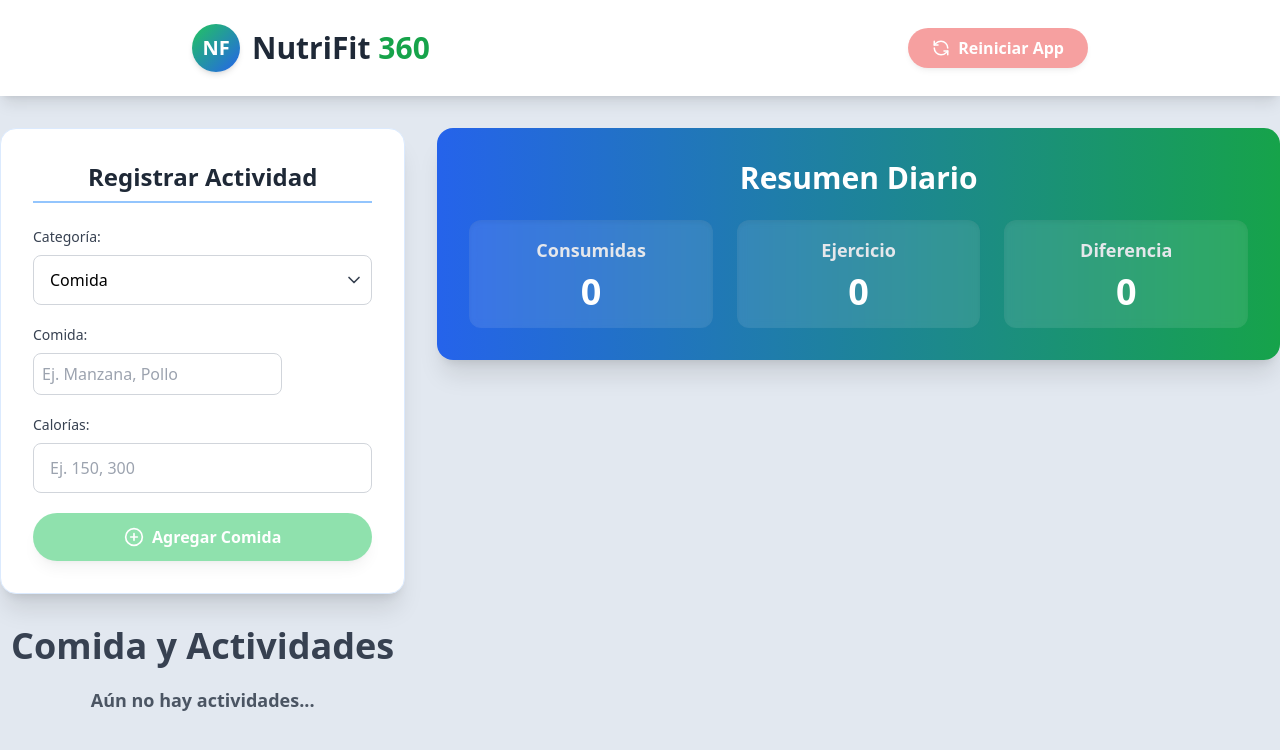
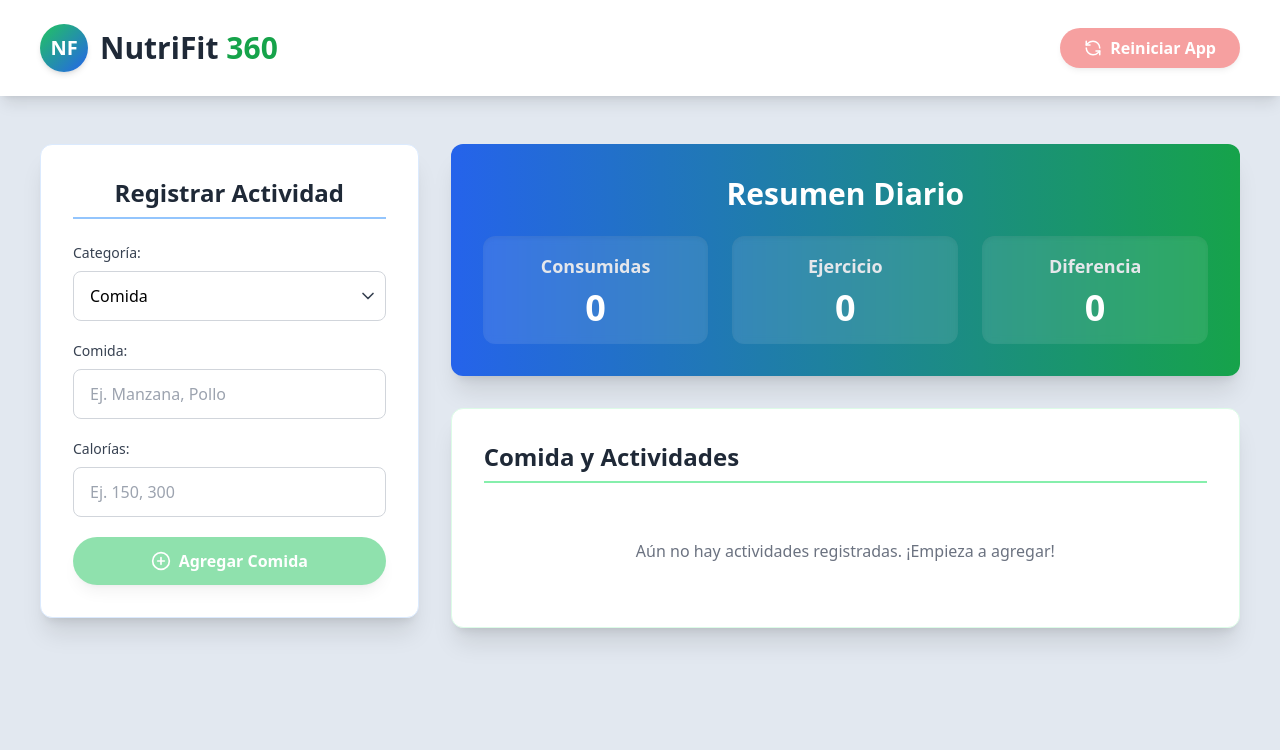
Before and after one commit to fzflorez/mf-nutri-fit-360, a React (Vite) app: page / in a window 1280 px wide. Shown: the top 750 px of the page. Built offline with nearby package versions, Linux system fonts and the light colour scheme.

Commit message:
style: update CalorieTracker and ActivityList component with a more modern and appealing design

```diff
--- a/src/App.tsx
+++ b/src/App.tsx
@@ -1,9 +1,9 @@
 import { useEffect, useMemo, useReducer } from "react";
 import { activityReducer, initialState } from "./reducers/activity-reducer";
-import ActivityList from "./components/activity-list";
 import CalorieTracker from "./components/calorie-tracker";
 import Form from "./components/Form";
 import { RefreshCcw } from "lucide-react";
+import ActivityList from "./components/activity-list";
 
 function App() {
   const [state, dispatch] = useReducer(activityReducer, initialState);
@@ -19,8 +19,8 @@ function App() {
 
   return (
     <>
-      <header className="bg-white shadow-lg p-4 md:p-6 mb-8">
-        <div className="max-w-4xl mx-auto flex flex-col md:flex-row justify-between items-center">
+      <header className="bg-white shadow-lg p-4 md:px-10 md:py-6">
+        <div className="flex flex-col md:flex-row justify-between items-center">
           <div className="flex items-center space-x-3 mb-4 md:mb-0">
             <div className="flex items-center justify-center w-12 h-12 rounded-full bg-gradient-to-br from-green-500 to-blue-600 text-white font-bold text-xl shadow-md">
               NF
@@ -42,12 +42,12 @@ function App() {
         </div>
       </header>
 
-      <main className=" container mx-auto grid grid-cols-1 lg:grid-cols-3 gap-8">
+      <main className="container mx-auto grid grid-cols-1 px-5 my-12 lg:grid-cols-3 gap-8 md:px-10">
         <Form dispatch={dispatch} state={state} />
 
-        <CalorieTracker activities={state.activities} />
+        <section className="lg:col-span-2 space-y-8">
+          <CalorieTracker activities={state.activities} />
 
-        <section className=" max-w-7xl mx-auto">
           <ActivityList activities={state.activities} dispatch={dispatch} />
         </section>
       </main>
--- a/src/components/Form.tsx
+++ b/src/components/Form.tsx
@@ -44,7 +44,7 @@ export default function Form({ dispatch, state }: FormProps) {
 
   function isValidActivity() {
     const { name, calories } = activity;
-    return name.trim() !== "" && calories !== "";
+    return name.trim() !== "" && calories > "";
   }
 
   function handleSubmit(e: React.FormEvent<HTMLFormElement>) {
@@ -57,7 +57,7 @@ export default function Form({ dispatch, state }: FormProps) {
 
   return (
     <form
-      className="lg:col-span-1 bg-white p-6 md:p-8 rounded-2xl shadow-xl border border-blue-100 h-fit"
+      className="lg:col-span-1 bg-white p-6 md:p-8 rounded-xl shadow-xl border border-blue-100 h-fit"
       onSubmit={handleSubmit}
     >
       <h2 className="text-2xl font-bold text-gray-800 mb-6 border-b-2 border-blue-300 text-center pb-2">
@@ -75,7 +75,7 @@ export default function Form({ dispatch, state }: FormProps) {
             <select
               id="category"
               value={activity.category}
-              className="block w-full px-4 py-3 border border-gray-300 rounded-lg bg-white appearance-none focus:outline-none focus:ring-2 focus:ring-green-500 focus:border-green-500 transition duration-200 pr-10"
+              className="block w-full px-4 py-3 border border-gray-300 rounded-lg outline-none bg-white appearance-none pr-10"
               onChange={handleChange}
             >
               {categories.map((category) => (
@@ -101,7 +101,7 @@ export default function Form({ dispatch, state }: FormProps) {
             type="text"
             id="name"
             value={activity.name}
-            className=" border border-gray-300 py-1 px-2 rounded-lg outline-none md:p-2"
+            className="w-full px-4 py-3 border border-gray-300 outline-none rounded-lg"
             placeholder={
               activity.category === 1
                 ? "Ej. Manzana, Pollo"
@@ -121,9 +121,9 @@ export default function Form({ dispatch, state }: FormProps) {
           <input
             type="number"
             id="calories"
-            value={Number(activity.calories) === 0 ? "" : activity.calories}
+            value={Number(activity.calories) == 0 ? "" : activity.calories}
             placeholder="Ej. 150, 300"
-            className="w-full px-4 py-3 border border-gray-300 rounded-lg focus:ring-2 focus:ring-green-500 focus:border-green-500 transition duration-200"
+            className="w-full px-4 py-3 border border-gray-300 outline-none rounded-lg"
             onChange={handleChange}
           />
         </div>
--- a/src/components/activity-list.tsx
+++ b/src/components/activity-list.tsx
@@ -1,8 +1,6 @@
-import { useMemo } from "react";
 import { Activity } from "../types";
-import { categories } from "../data/categories";
-import { PencilSquareIcon, TrashIcon } from "@heroicons/react/24/outline";
 import { ActivityActions } from "../reducers/activity-reducer";
+import { Dumbbell, PencilIcon, Trash2Icon, Utensils } from "lucide-react";
 
 type ActivityListProps = {
   activities: Activity[];
@@ -13,46 +11,58 @@ export default function ActivityList({
   activities,
   dispatch,
 }: ActivityListProps) {
-  const categoryName = useMemo(
-    () => (category: Activity["category"]) =>
-      categories.map((cat) => (cat.id === category ? cat.name : "")),
-    [activities]
-  );
-
   return (
-    <>
-      <h2 className=" text-3xl text-gray-700 font-bold text-center mb-5 md:text-4xl">
+    <div className="bg-white p-6 md:p-8 rounded-xl shadow-xl border border-green-100">
+      <h2 className="text-2xl font-bold text-gray-800 mb-6 border-b-2 border-green-300 pb-2">
         Comida y Actividades
       </h2>
 
       {activities.length === 0 ? (
-        <p className=" text-gray-600 text-lg font-semibold text-center my-5">
-          Aún no hay actividades...
+        <p className="text-gray-500 text-center py-8">
+          Aún no hay actividades registradas. ¡Empieza a agregar!
         </p>
       ) : (
-        <div className=" grid grid-cols-1 gap-4 max-w-3xl mx-auto md:gap-6">
+        <div className="space-y-4">
           {activities.map((activity) => (
             <div
               key={activity.id}
-              className=" bg-white flex justify-between px-5 py-6 rounded-lg shadow-lg"
+              className={`flex items-center justify-between p-4 rounded-xl shadow-md transition duration-200 ease-in-out transform ${
+                activity.category === 1
+                  ? "bg-yellow-50 border-l-4 border-yellow-400"
+                  : "bg-blue-50 border-l-4 border-blue-400"
+              }`}
             >
-              <div className=" relative">
-                <p
-                  className={`absolute -top-4 -left-8 px-4 py-1 text-white font-bold uppercase text- ${
-                    activity.category === 1 ? " bg-lime-500" : "bg-orange-500"
+              <div className="flex items-center space-x-4">
+                <div
+                  className={`p-3 rounded-full ${
+                    activity.category === 1
+                      ? "bg-yellow-200 text-yellow-800"
+                      : "bg-blue-200 text-blue-800"
                   }`}
                 >
-                  {categoryName(+activity.category)}
-                </p>
-                <p className=" text-xl font-bold text-gray-700 pt-5 md:text-2xl">
-                  {activity.name}
-                </p>
-                <p className=" text-2xl font-black text-lime-500 md:text-3xl">
-                  {activity.calories} Calorias
-                </p>
+                  {activity.category === 1 ? (
+                    <Utensils size={20} />
+                  ) : (
+                    <Dumbbell size={20} />
+                  )}
+                </div>
+                <div>
+                  <p className="text-lg font-semibold text-gray-800">
+                    {activity.name}
+                  </p>
+                  <p
+                    className={`font-black text-2xl ${
+                      activity.category === 1
+                        ? "text-yellow-400"
+                        : "text-blue-400"
+                    }`}
+                  >
+                    {activity.calories} Calorías
+                  </p>
+                </div>
               </div>
 
-              <div className=" flex gap-2">
+              <div className=" flex gap-1">
                 <button
                   onClick={() =>
                     dispatch({
@@ -60,8 +70,9 @@ export default function ActivityList({
                       payload: { id: activity.id },
                     })
                   }
+                  className="hover:bg-gray-200 rounded p-1 transition-all duration-300"
                 >
-                  <PencilSquareIcon className=" w-7 h-7 text-gray-500" />
+                  <PencilIcon size={20} className="text-green-500" />
                 </button>
 
                 <button
@@ -71,14 +82,15 @@ export default function ActivityList({
                       payload: { id: activity.id },
                     })
                   }
+                  className="hover:bg-gray-200 rounded p-1 transition-all duration-300"
                 >
-                  <TrashIcon className=" w-7 h-7 text-red-500 " />
+                  <Trash2Icon size={20} className=" text-red-500 " />
                 </button>
               </div>
             </div>
           ))}
         </div>
       )}
-    </>
+    </div>
   );
 }
--- a/src/components/calorie-tracker.tsx
+++ b/src/components/calorie-tracker.tsx
@@ -33,8 +33,7 @@ export default function CalorieTracker({ activities }: CalorieTrackerProps) {
   );
 
   return (
-    <section className="lg:col-span-2 space-y-8">
-      <div className="bg-gradient-to-r from-blue-600 to-green-600 p-6 md:p-8 rounded-2xl shadow-xl text-white text-center">
+    <div className="bg-gradient-to-r from-blue-600 to-green-600 p-6 md:p-8 rounded-xl shadow-xl text-white text-center">
       <h2 className="text-3xl font-bold mb-6">Resumen Diario</h2>
 
       <div className="grid grid-cols-1 sm:grid-cols-3 gap-6">
@@ -45,6 +44,5 @@ export default function CalorieTracker({ activities }: CalorieTrackerProps) {
         <CaloriesDisplay calories={caloriesDiference} text="Diferencia" />
       </div>
     </div>
-    </section>
   );
 }
```
Lines whose indentation alone changed are shown as unchanged.
